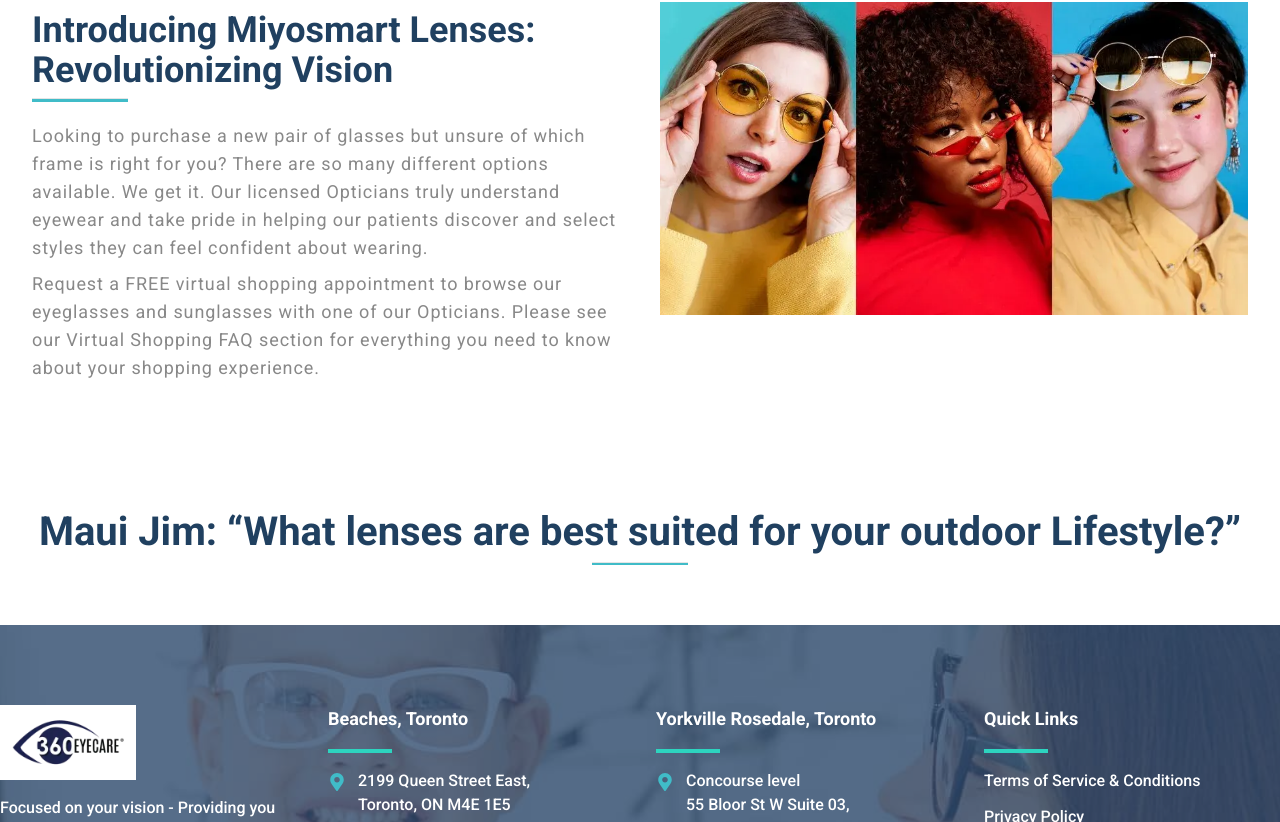
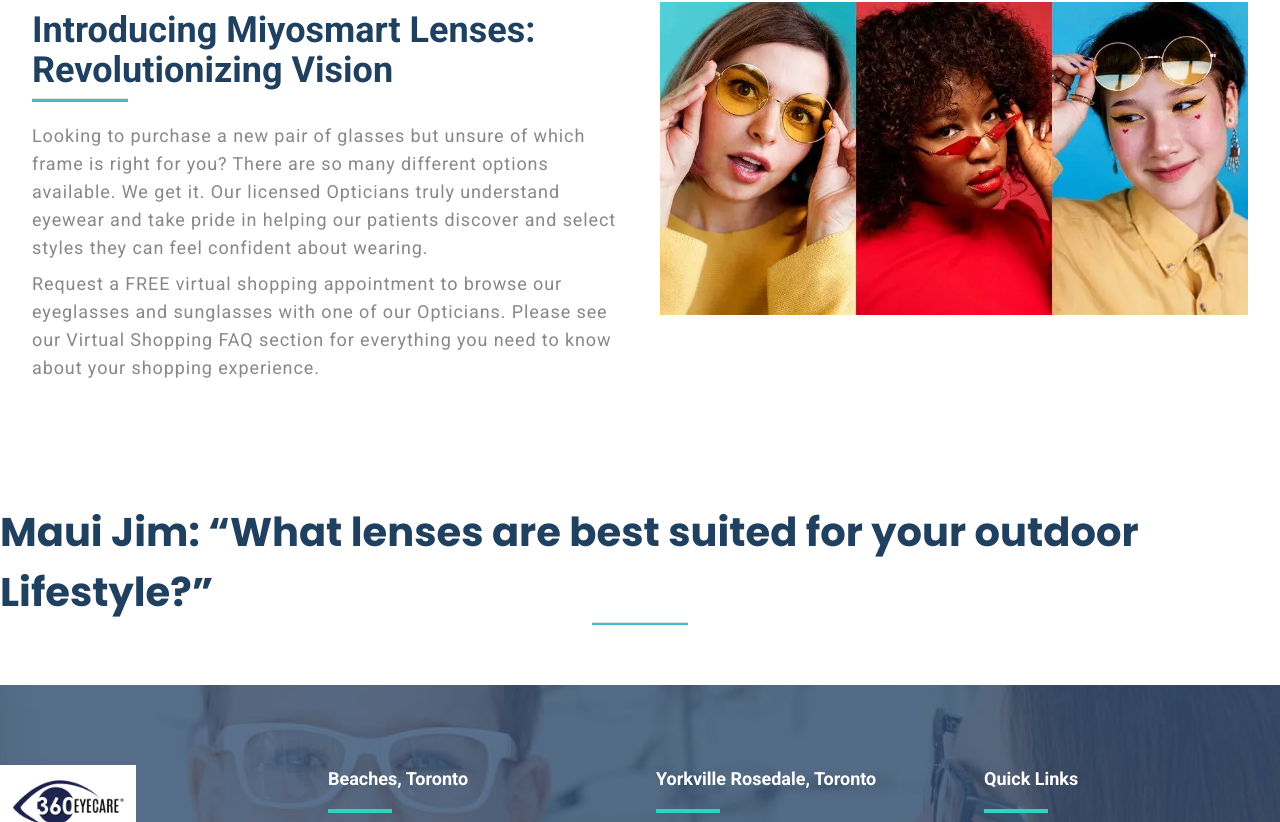
Before and after one commit to invennicoofficial/360-eye-care, a Next.js app: page /virtual-shopping in a window 1280 px wide. Shown: the part 396-1218 px from the top of the page. Built offline with nearby package versions, Linux system fonts and the light colour scheme.

Commit message:
fix:merge conflict

```diff
--- a/app/globals.css
+++ b/app/globals.css
@@ -1,6 +1,20 @@
 @tailwind base;
 @tailwind components;
 @tailwind utilities;
+
+:root {
+  --font-poppins: "Poppins", sans-serif;
+  --font-roboto: "Roboto", sans-serif;
+}
+
+.font-poppins {
+  font-family: var(--font-poppins);
+}
+
+.font-roboto {
+  font-family: var(--font-roboto);
+}
+
 body {
   font-family: var(--font-roboto), Arial, sans-serif;
   font-display: swap;
@@ -75,8 +89,6 @@ html {
   scroll-behavior: smooth;
 }
 
-
-
 @layer base {
   * {
     @apply border-border;
--- a/components/common/TitleCommon.jsx
+++ b/components/common/TitleCommon.jsx
@@ -2,7 +2,7 @@ const TitleCommon = ({ title, position = "start", css = "" }) => {
   return (
     <div className={`flex flex-col items-${position}`}>
       <h3
-        className={`${css} text-combination-200 text-[40px] font-extrabold mt-2`}
+        className={`${css} text-combination-200 text-[40px] font-extrabold mt-2 font-poppins`}
       >
         {title}
       </h3>
```
